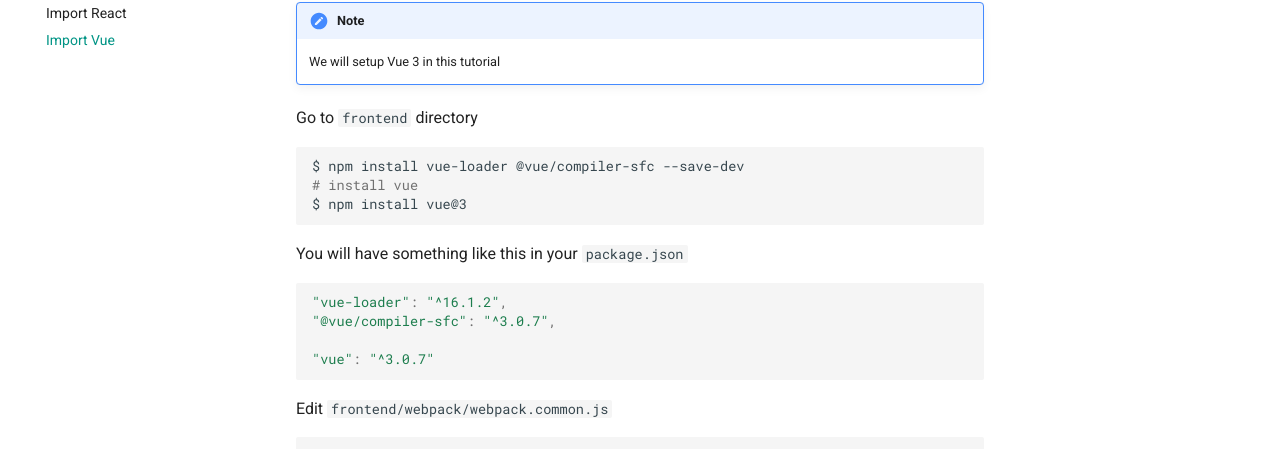
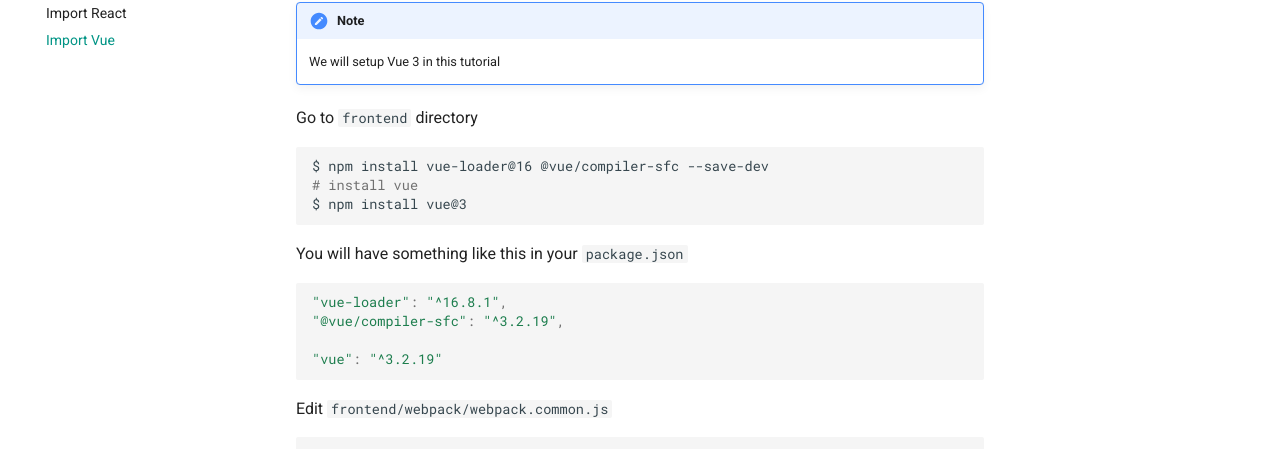
Before and after one commit to AccordBox/python-webpack-boilerplate, an MkDocs documentation site: the page built from docs/vue.md, in a window 1280 px wide and 900 px high. Shown: the part 233-682 px from the top of the window. Built offline with MkDocs 1.6.1 and Material for MkDocs 9.7.7, drawn with Linux system fonts in a browser that asks for light colours; comment, search, counter and statistics services are not loaded.

Commit message:
update vue doc

````diff
--- a/docs/vue.md
+++ b/docs/vue.md
@@ -8,7 +8,7 @@
 Go to `frontend` directory
 
 ```bash
-$ npm install vue-loader @vue/compiler-sfc --save-dev
+$ npm install vue-loader@16 @vue/compiler-sfc --save-dev
 # install vue
 $ npm install vue@3
 ```
@@ -16,10 +16,10 @@
 You will have something like this in your `package.json`
 
 ```js
-"vue-loader": "^16.1.2",
-"@vue/compiler-sfc": "^3.0.7",
+"vue-loader": "^16.8.1",
+"@vue/compiler-sfc": "^3.2.19",
 
-"vue": "^3.0.7"
+"vue": "^3.2.19"
 ```
 
 Edit `frontend/webpack/webpack.common.js`
````
